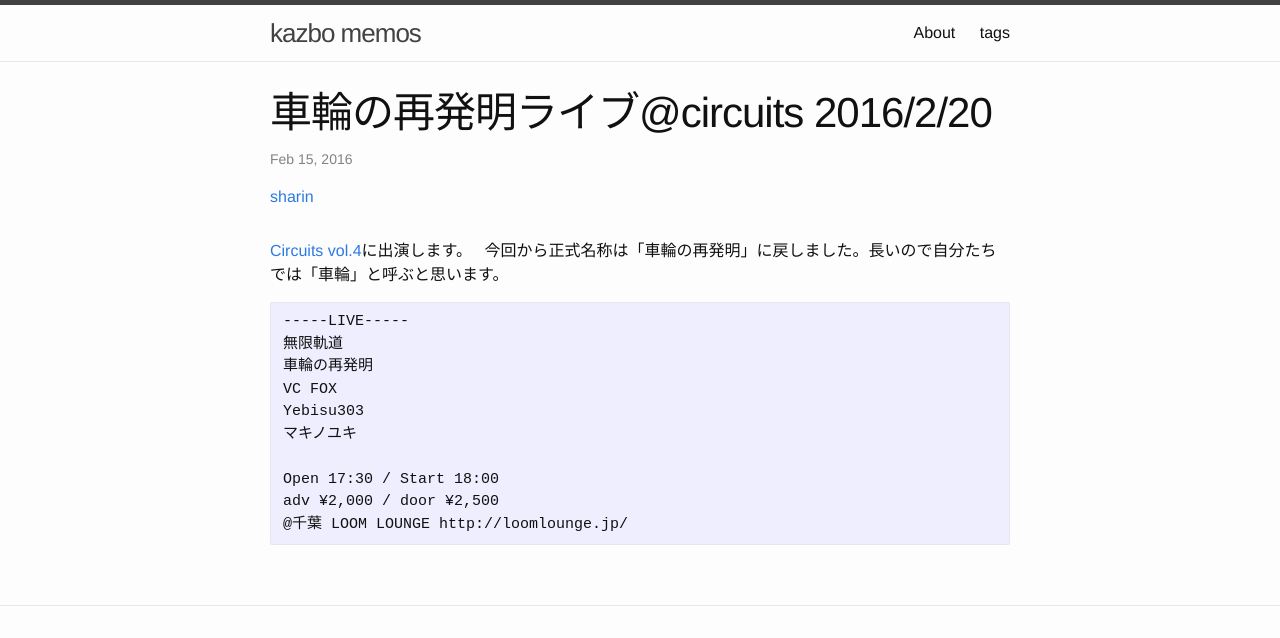
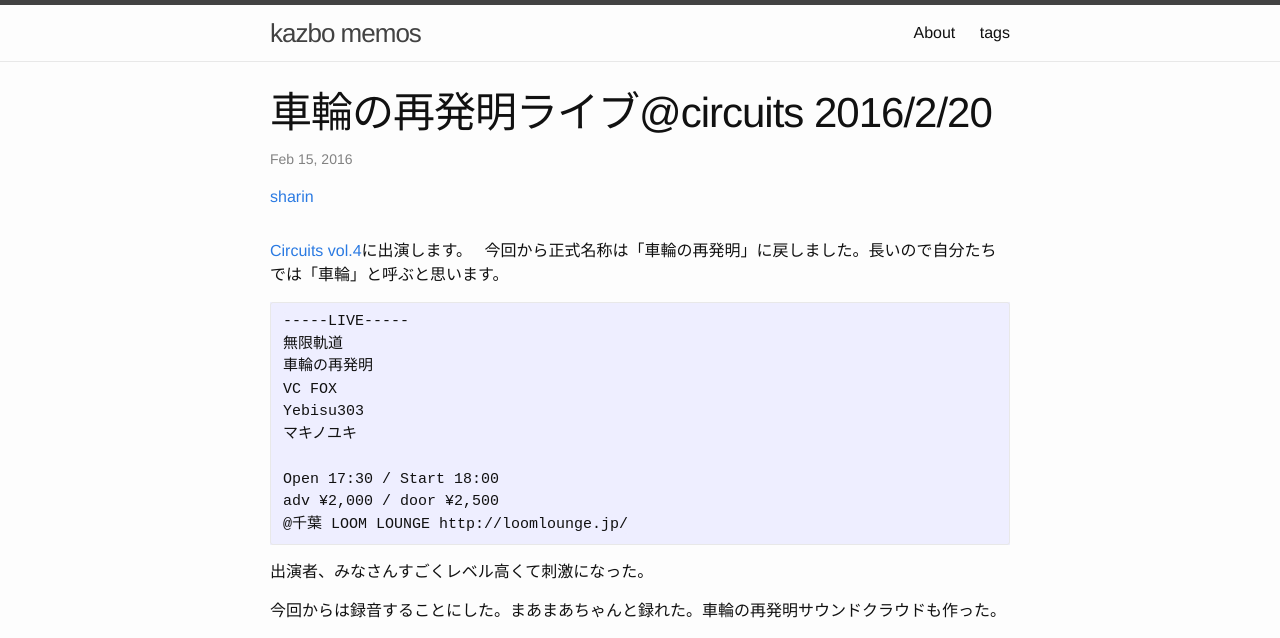
Before and after one commit to kinoshita-lab/kazbo, a Jekyll site: the page built from _posts/2016-02-15-sharin-circuits.md, in a window 1280 px wide. Shown: the top 638 px of the page. Built offline with Jekyll 4.4.1, drawn with Linux system fonts in a browser that asks for light colours; grey boxes are pictures that could not be loaded.

Commit message:
add live soundcloud link

```diff
--- a/_posts/2016-02-15-sharin-circuits.md
+++ b/_posts/2016-02-15-sharin-circuits.md
@@ -18,3 +18,9 @@
     Open 17:30 / Start 18:00
     adv ¥2,000 / door ¥2,500
     @千葉 LOOM LOUNGE http://loomlounge.jp/
+
+
+出演者、みなさんすごくレベル高くて刺激になった。
+
+今回からは録音することにした。まあまあちゃんと録れた。車輪の再発明サウンドクラウドも作った。
+<iframe width="100%" height="450" scrolling="no" frameborder="no" src="https://w.soundcloud.com/player/?url=https%3A//api.soundcloud.com/tracks/249594435&amp;auto_play=false&amp;hide_related=false&amp;show_comments=true&amp;show_user=true&amp;show_reposts=false&amp;visual=true"></iframe>
```
Also changed, not shown: _posts/2016-01-19-live-uma-cafe-daisharin.md (line endings or trailing spaces), _posts/2016-01-25-enban-diy-music.md (line endings or trailing spaces), _posts/2016-01-25-sharin-society.md (line endings or trailing spaces).
